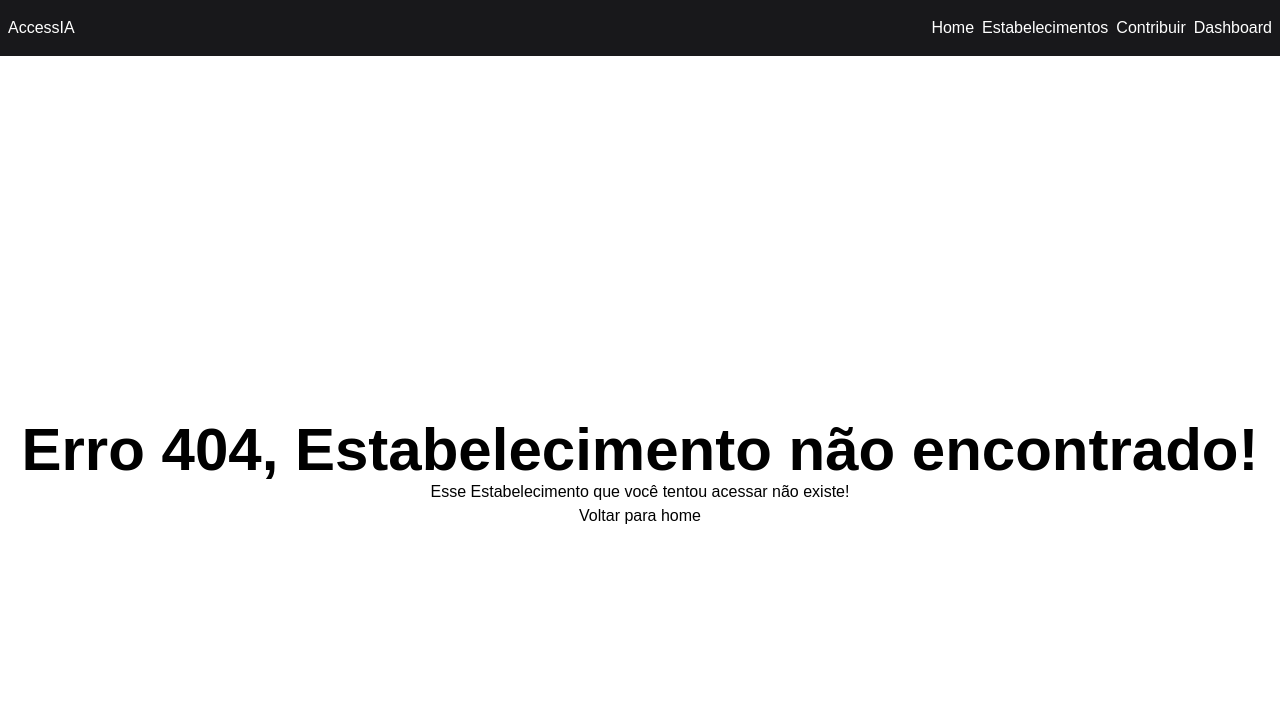
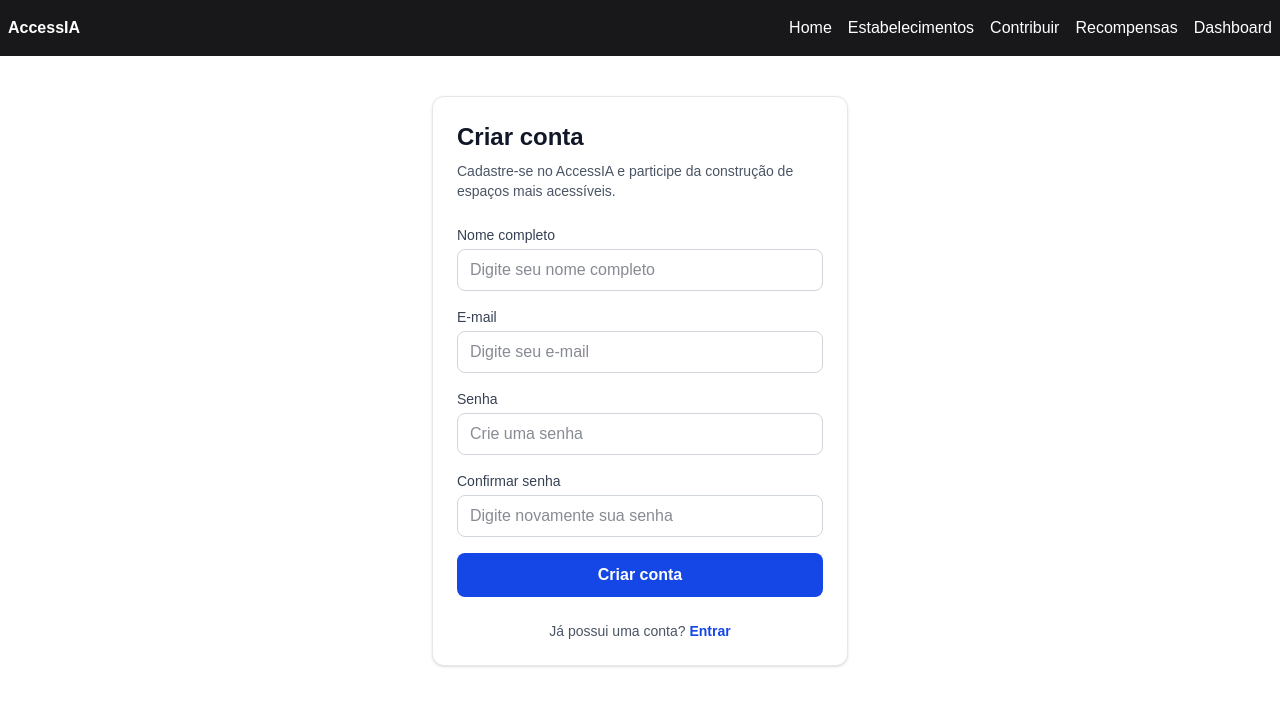
Before and after one commit to RodrigoSandri/AccessIA, a Next.js app in the folder accessia/: page /cadastro in a window 1280 px wide. Before the commit this address had no page. Shown: the top 706 px of the page. Built offline with nearby package versions, Linux system fonts and the light colour scheme.

Commit message:
feat: adiciona telas de cadastro e recompensas

```diff
--- /dev/null
+++ b/accessia/src/app/cadastro/page.tsx
@@ -0,0 +1,105 @@
+
+import Link from "next/link";
+
+export default function Cadastro() {
+  return (
+    <main className="mx-auto flex min-h-[70vh] max-w-md items-center px-4 py-10">
+      <section className="w-full rounded-xl border border-gray-200 bg-white p-6 shadow-sm">
+        <h1 className="mb-2 text-2xl font-bold text-gray-900">
+          Criar conta
+        </h1>
+
+        <p className="mb-6 text-sm text-gray-600">
+          Cadastre-se no AccessIA e participe da construção de espaços mais acessíveis.
+        </p>
+
+        <form className="space-y-4">
+          <div>
+            <label
+              htmlFor="nome"
+              className="mb-1 block text-sm font-medium text-gray-700"
+            >
+              Nome completo
+            </label>
+
+            <input
+              id="nome"
+              name="nome"
+              type="text"
+              placeholder="Digite seu nome completo"
+              className="w-full rounded-lg border border-gray-300 px-3 py-2 text-gray-900 outline-none focus:border-blue-600 focus:ring-2 focus:ring-blue-200"
+            />
+          </div>
+
+          <div>
+            <label
+              htmlFor="email"
+              className="mb-1 block text-sm font-medium text-gray-700"
+            >
+              E-mail
+            </label>
+
+            <input
+              id="email"
+              name="email"
+              type="email"
+              placeholder="Digite seu e-mail"
+              className="w-full rounded-lg border border-gray-300 px-3 py-2 text-gray-900 outline-none focus:border-blue-600 focus:ring-2 focus:ring-blue-200"
+            />
+          </div>
+
+          <div>
+            <label
+              htmlFor="senha"
+              className="mb-1 block text-sm font-medium text-gray-700"
+            >
+              Senha
+            </label>
+
+            <input
+              id="senha"
+              name="senha"
+              type="password"
+              placeholder="Crie uma senha"
+              className="w-full rounded-lg border border-gray-300 px-3 py-2 text-gray-900 outline-none focus:border-blue-600 focus:ring-2 focus:ring-blue-200"
+            />
+          </div>
+
+          <div>
+            <label
+              htmlFor="confirmarSenha"
+              className="mb-1 block text-sm font-medium text-gray-700"
+            >
+              Confirmar senha
+            </label>
+
+            <input
+              id="confirmarSenha"
+              name="confirmarSenha"
+              type="password"
+              placeholder="Digite novamente sua senha"
+              className="w-full rounded-lg border border-gray-300 px-3 py-2 text-gray-900 outline-none focus:border-blue-600 focus:ring-2 focus:ring-blue-200"
+            />
+          </div>
+
+          <button
+            type="button"
+            className="w-full rounded-lg bg-blue-700 px-4 py-2.5 font-semibold text-white transition hover:bg-blue-800"
+          >
+            Criar conta
+          </button>
+        </form>
+
+        <p className="mt-6 text-center text-sm text-gray-600">
+          Já possui uma conta?{" "}
+          <Link
+            href="/login"
+            className="font-semibold text-blue-700 hover:text-blue-800"
+          >
+            Entrar
+          </Link>
+        </p>
+      </section>
+    </main>
+  );
+}
--- /dev/null
+++ b/accessia/src/app/recompensas/page.tsx
@@ -0,0 +1,104 @@
+
+import Link from "next/link";
+import type { Metadata } from "next";
+
+export const metadata: Metadata = {
+    title: "Recompensas | AccessIA",
+    description:
+        "Conheça o sistema de reconhecimento e participação colaborativa do AccessIA.",
+};
+
+export default function RecompensasPage() {
+    return (
+        <main className="flex-1 bg-zinc-50">
+            <section className="bg-zinc-900 px-4 py-16 text-white sm:py-20">
+                <div className="mx-auto max-w-7xl">
+                    <p className="mb-4 text-sm font-semibold uppercase tracking-wider text-teal-300">
+                        Participação e reconhecimento
+                    </p>
+
+                    <h1 className="max-w-3xl text-4xl font-bold tracking-tight sm:text-5xl">
+                        Sua contribuição ajuda a construir lugares mais acessíveis.
+                    </h1>
+
+                    <p className="mt-6 max-w-2xl text-lg leading-8 text-zinc-300">
+                        O AccessIA valoriza a participação da comunidade na
+                        divulgação de informações sobre acessibilidade.
+                    </p>
+
+                    <Link
+                        href="/contribuir"
+                        className="mt-8 inline-flex rounded-xl bg-teal-500 px-6 py-3 font-semibold text-zinc-950 transition hover:bg-teal-400"
+                    >
+                        Fazer uma contribuição
+                    </Link>
+                </div>
+            </section>
+
+            <section className="mx-auto max-w-7xl px-4 py-14">
+                <div className="grid gap-6 md:grid-cols-2">
+                    <article className="rounded-xl border border-zinc-200 bg-white p-7 shadow-sm">
+                        <div className="mb-5 flex h-12 w-12 items-center justify-center rounded-xl bg-teal-100 text-2xl">
+                            <span aria-hidden="true">★</span>
+                        </div>
+
+                        <h2 className="text-xl font-bold text-zinc-900">
+                            Pontuação
+                        </h2>
+
+                        <p className="mt-3 leading-7 text-zinc-600">
+                            A proposta é reconhecer a participação de pessoas
+                            que compartilham informações e ajudam a melhorar
+                            os dados de acessibilidade dos estabelecimentos.
+                        </p>
+
+                        <span className="mt-6 inline-flex rounded-full bg-amber-100 px-3 py-1 text-sm font-medium text-amber-800">
+                            Em desenvolvimento
+                        </span>
+                    </article>
+
+                    <article className="rounded-xl border border-zinc-200 bg-white p-7 shadow-sm">
+                        <div className="mb-5 flex h-12 w-12 items-center justify-center rounded-xl bg-teal-100 text-2xl">
+                            <span aria-hidden="true">🎁</span>
+                        </div>
+
+                        <h2 className="text-xl font-bold text-zinc-900">
+                            Recompensas
+                        </h2>
+
+                        <p className="mt-3 leading-7 text-zinc-600">
+                            Futuramente, poderão existir formas de
+                            reconhecimento para incentivar a colaboração
+                            e a participação da comunidade.
+                        </p>
+
+                        <span className="mt-6 inline-flex rounded-full bg-amber-100 px-3 py-1 text-sm font-medium text-amber-800">
+                            Em desenvolvimento
+                        </span>
+                    </article>
+                </div>
+            </section>
+
+            <section className="border-t border-zinc-200 bg-white px-4 py-14">
+                <div className="mx-auto max-w-7xl text-center">
+                    <h2 className="text-2xl font-bold text-zinc-900">
+                        Faça parte dessa iniciativa
+                    </h2>
+
+                    <p className="mx-auto mt-4 max-w-2xl leading-7 text-zinc-600">
+                        Compartilhe informações, avalie estabelecimentos e
+                        contribua para que mais pessoas encontrem lugares
+                        adequados às suas necessidades.
+                    </p>
+
+                    <Link
+                        href="/estabelecimentos"
+                        className="mt-7 inline-flex rounded-xl bg-teal-600 px-6 py-3 font-semibold text-white transition hover:bg-teal-700"
+                    >
+                        Explorar estabelecimentos
+                    </Link>
+                </div>
+            </section>
+        </main>
+    );
+}
--- a/accessia/src/components/header/index.tsx
+++ b/accessia/src/components/header/index.tsx
@@ -5,14 +5,14 @@ export function Header() {
     return (
         <header className="flex px-2 py-4 bg-zinc-900 text-white">
             <div className="flex items-center justify-between w-full mx-auto max-w-7xl">
-                AccessIA
+                <Link href="/" className="font-bold">
+                    AccessIA
+                </Link>
 
                 <nav>
-                    <ul className="flex items-center justify-center gap-2">
+                    <ul className="flex flex-wrap items-center justify-center gap-4">
                         <li>
-                            <Link href="/">
-                                Home
-                            </Link>
+                            <Link href="/">Home</Link>
                         </li>
 
                         <li>
@@ -22,15 +22,15 @@ export function Header() {
                         </li>
 
                         <li>
-                            <Link href="/contribuir">
-                                Contribuir
-                            </Link>
+                            <Link href="/contribuir">Contribuir</Link>
                         </li>
 
                         <li>
-                            <Link href="/dashboard">
-                                Dashboard
-                            </Link>
+                            <Link href="/recompensas">Recompensas</Link>
+                        </li>
+
+                        <li>
+                            <Link href="/dashboard">Dashboard</Link>
                         </li>
                     </ul>
                 </nav>
```
Also changed, not shown: 1 other file (tests, documents, lock files or other folders).
